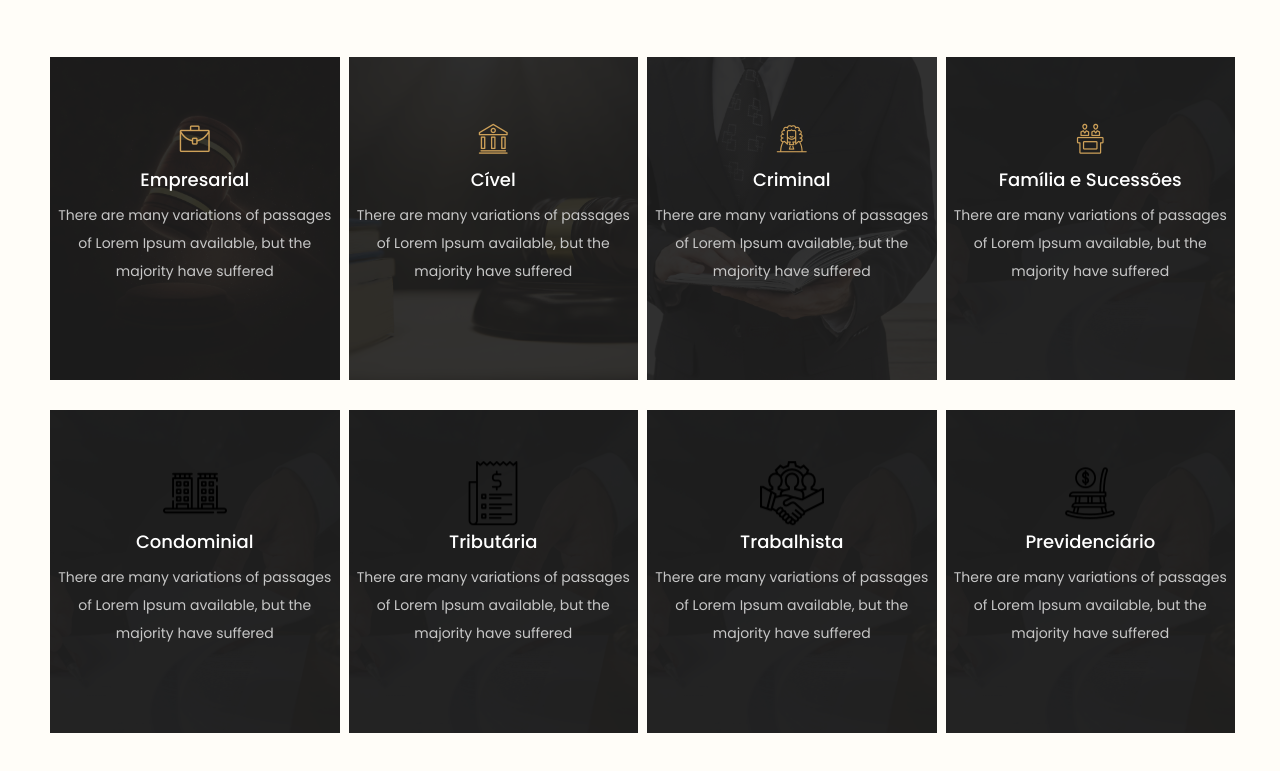
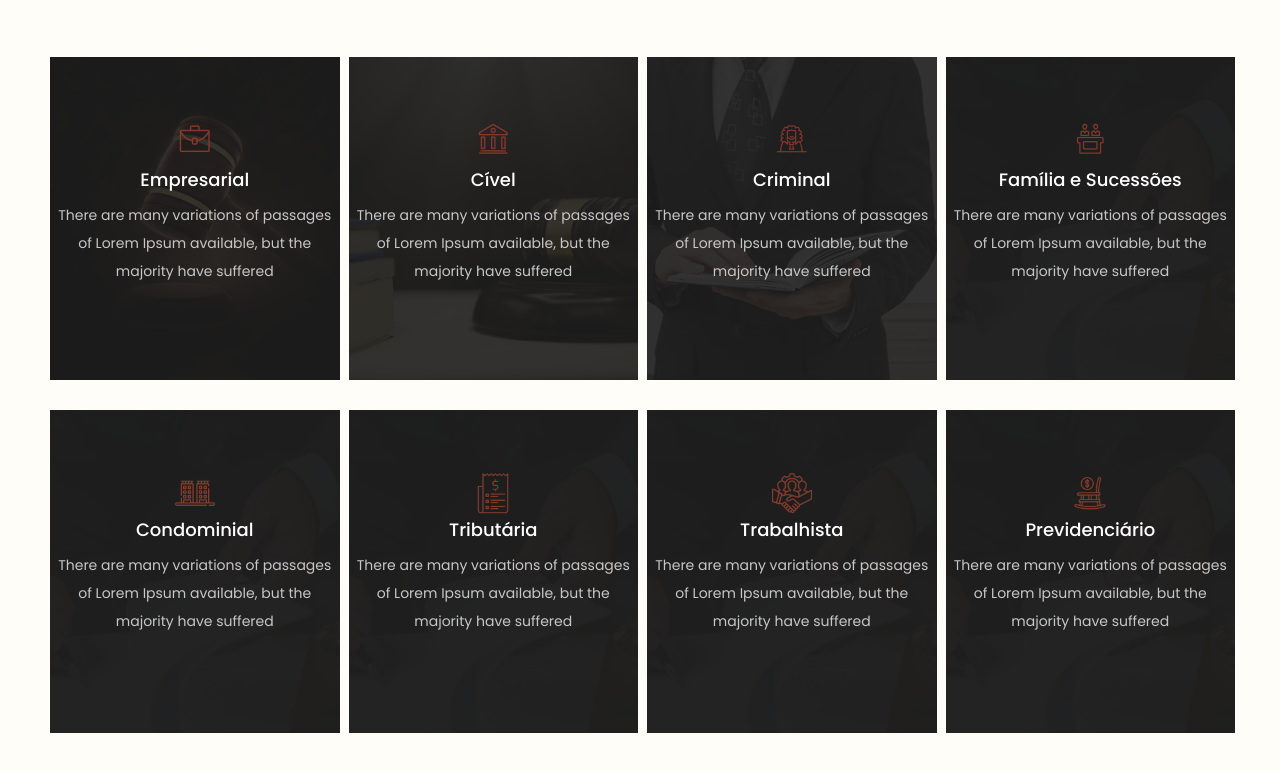
Before and after one commit to thiago-mfernandes/Azanha-Advocacia, a plain HTML site: page azanha-advocacia/index.html in a window 1280 px wide. Shown: the part 1811-2582 px from the top of the page. Drawn offline with nearby package versions, Linux system fonts and the light colour scheme; a web font is replaced by a local one.

Commit message:
index refatorado

```diff
--- a/azanha-advocacia/css/flaticon.css
+++ b/azanha-advocacia/css/flaticon.css
@@ -25,7 +25,8 @@
 [class^="flaticon-"]:before, [class*=" flaticon-"]:before,
 [class^="flaticon-"]:after, [class*=" flaticon-"]:after {
   font-family: Flaticon;
-font-style: normal;
+  font-style: normal;
+  color: #84392d;
 }
 
 .flaticon-case:before { content: "\f100"; }
@@ -34,3 +35,8 @@ font-style: normal;
 .flaticon-jury:before { content: "\f103"; }
 .flaticon-balance:before { content: "\f104"; }
 .flaticon-straight-quotes:before { content: "\f105"; }
+
+.flat-icon {
+  filter: brightness(0) saturate(100%) invert(22%) sepia(75%) saturate(932%) hue-rotate(332deg) brightness(93%) contrast(84%);
+  width: 40px;
+}
--- a/azanha-advocacia/index.html
+++ b/azanha-advocacia/index.html
@@ -249,7 +249,7 @@
                         </div>
                         <div class="practice_hover text-center">
                             <div class="hover_inner">
-                                <img src="img/apartment.png" alt="Icone Condominio">
+                                <img src="img/apartment.png" alt="Icone Condominio" class="flat-icon">
                                 <h3>Condominial</h3>
                                 <p>There are many variations of passages of <br> Lorem Ipsum available, <br> but the
                                     majority have suffered</p>
@@ -265,7 +265,7 @@
                         </div>
                         <div class="practice_hover text-center">
                             <div class="hover_inner">
-                                <img src="img/invoice.png" alt="Icone Tributário">
+                                <img src="img/invoice.png" alt="Icone Tributário" class="flat-icon">
                                 <h3>Tributária</h3>
                                 <p>There are many variations of passages of <br> Lorem Ipsum available, <br> but the
                                     majority have suffered</p>
@@ -281,7 +281,7 @@
                         </div>
                         <div class="practice_hover text-center">
                             <div class="hover_inner">
-                                <img src="img/team.png" alt="Icone Trabalhista">
+                                <img src="img/team.png" alt="Icone Trabalhista" class="flat-icon">
                                 <h3>Trabalhista</h3>
                                 <p>There are many variations of passages of <br> Lorem Ipsum available, <br> but the
                                     majority have suffered</p>
@@ -297,7 +297,7 @@
                         </div>
                         <div class="practice_hover text-center">
                             <div class="hover_inner">
-                                <img src="img/pension.png" alt="Icone Previdenciário">
+                                <img src="img/pension.png" alt="Icone Previdenciário" class="flat-icon">
                                 <h3>Previdenciário</h3>
                                 <p>There are many variations of passages of <br> Lorem Ipsum available, <br> but the
                                     majority have suffered</p>
```
